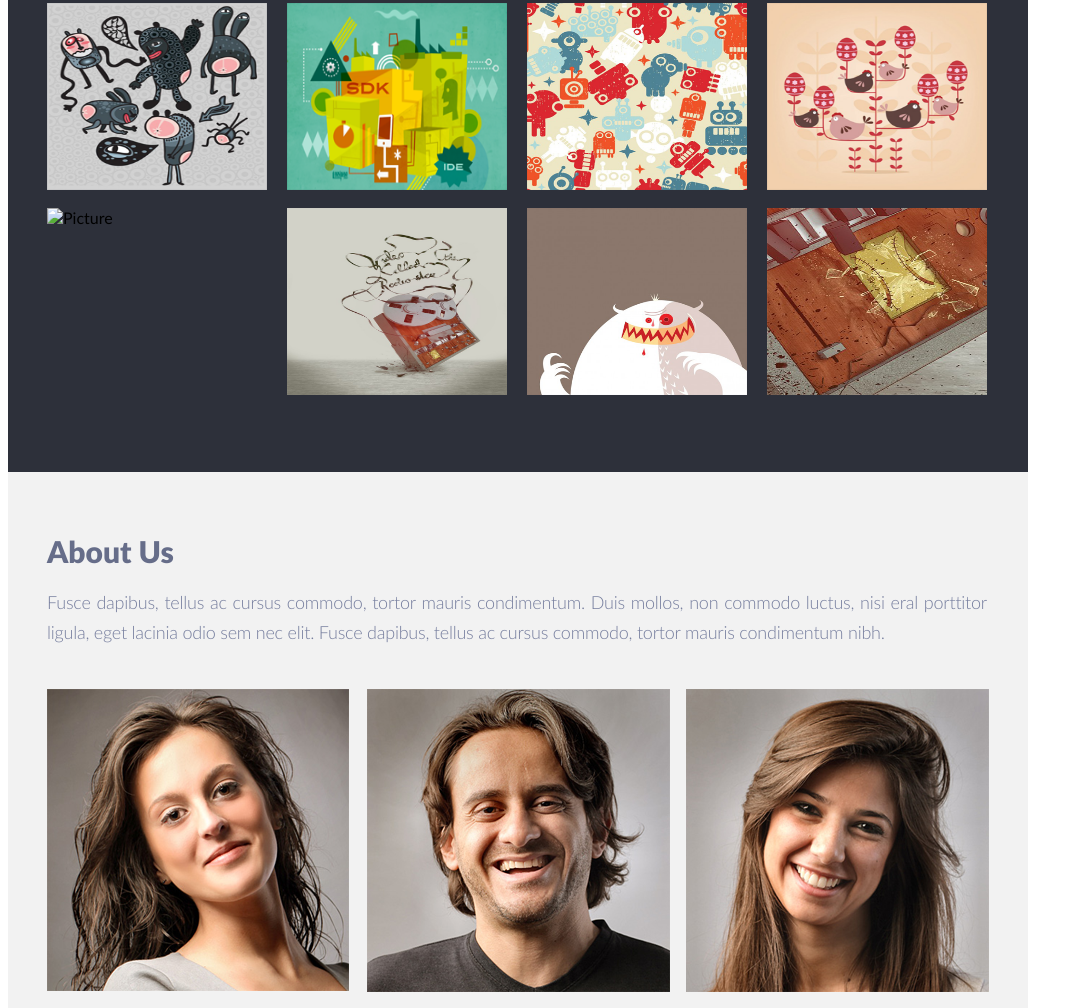
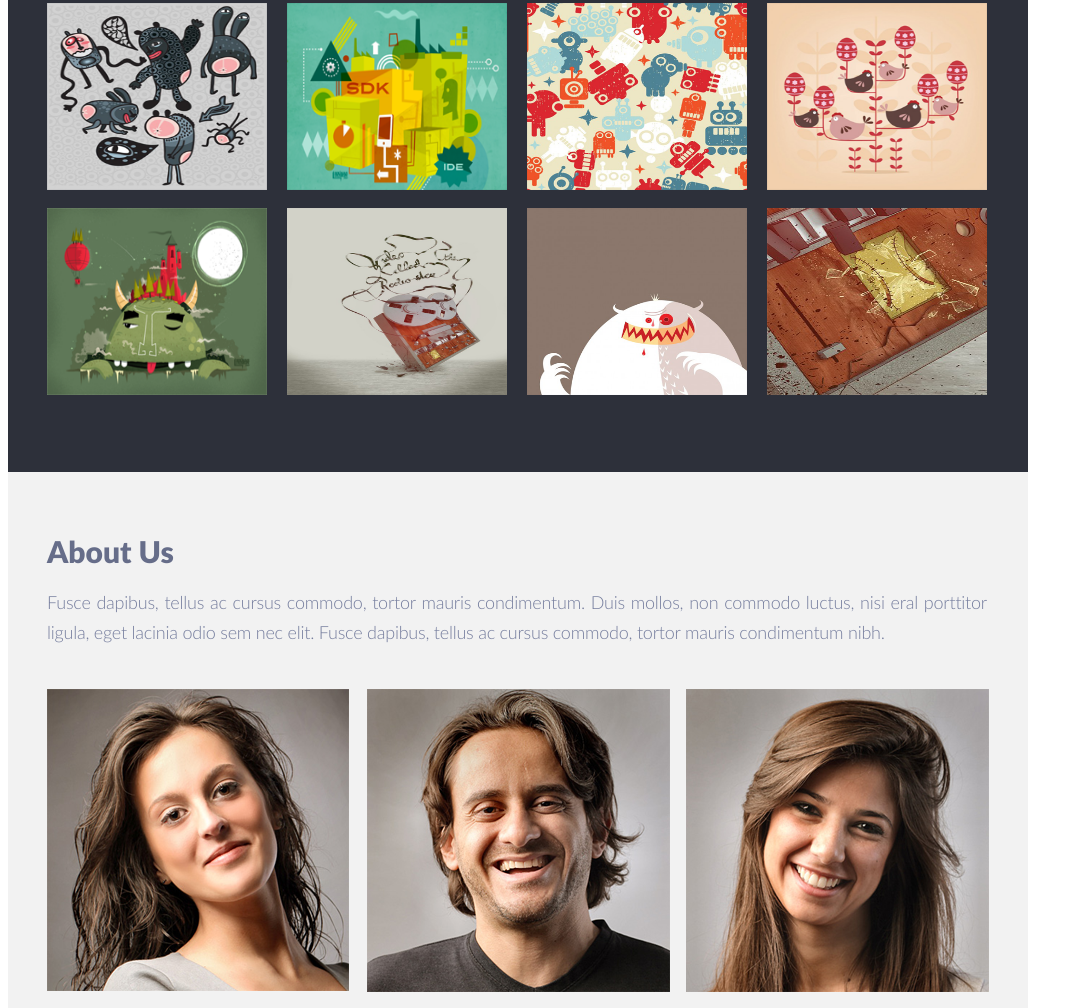
Before and after one commit to HelgaAnt/Singolo, a plain HTML site: page index.html in a window 1280 px wide. Shown: the part 1600-2608 px from the top of the page, without its empty margins (0-1083 px from the left). Drawn offline with Linux system fonts and the light colour scheme.

Commit message:
fix: update image Pic9.png

```diff
--- a/index.html
+++ b/index.html
@@ -117,7 +117,7 @@
           <div class="portfolio-image-block">
             <div><img  src="assets/images/Pic1.png" alt="Picture"></div>
             <div><img  src="assets/images/Pic5.png" alt="Picture"></div>
-            <div><img  src="assets/images/pic9.png" alt="Picture"></div>
+            <div><img  src="assets/images/Pic9.png" alt="Picture"></div>
           </div>
           <div class="portfolio-image-block">
             <div><img  src="assets/images/Pic2.png" alt="Picture"></div>
```
Also changed, not shown: assets/images/Pic9.png (added).
